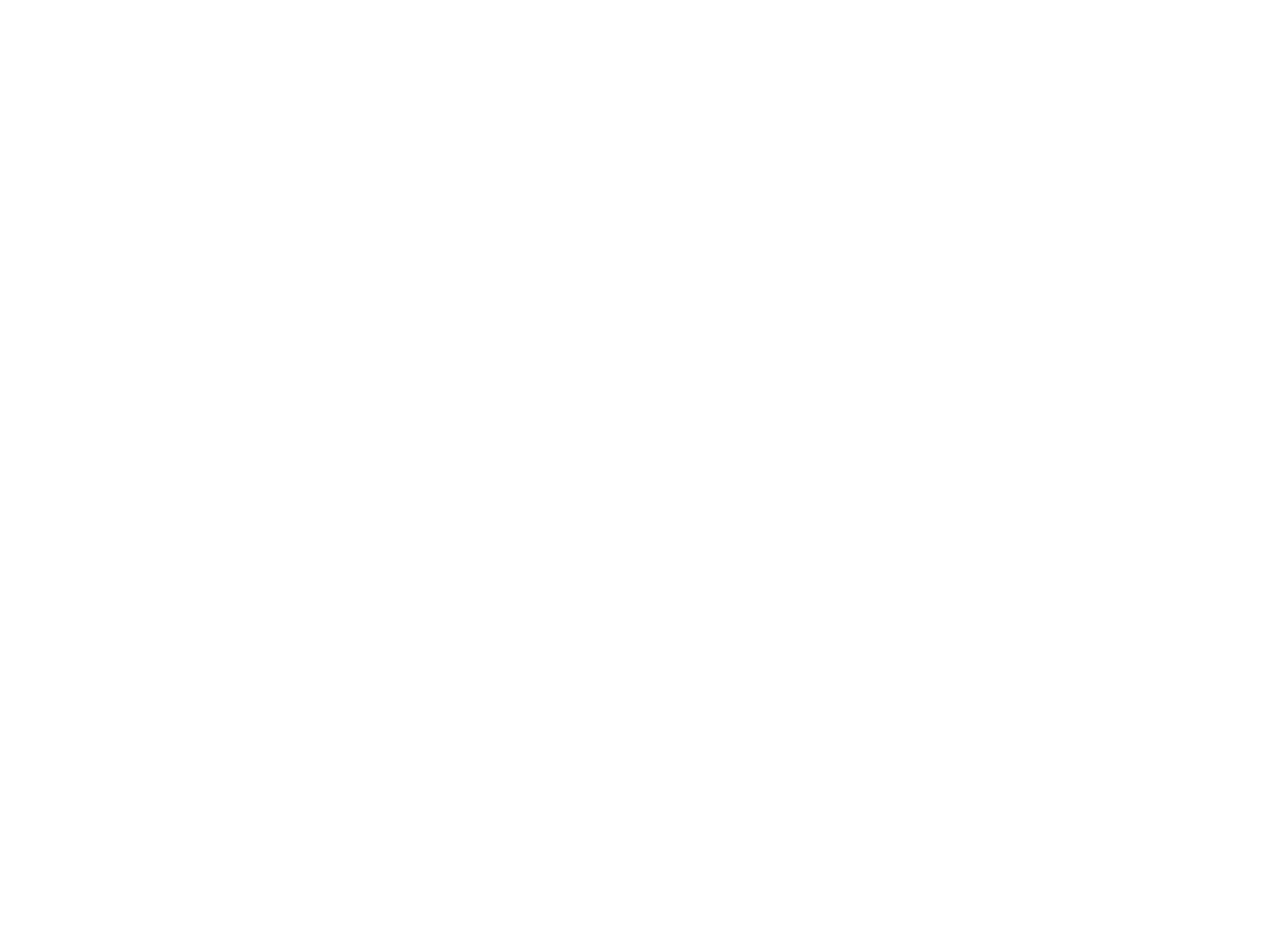
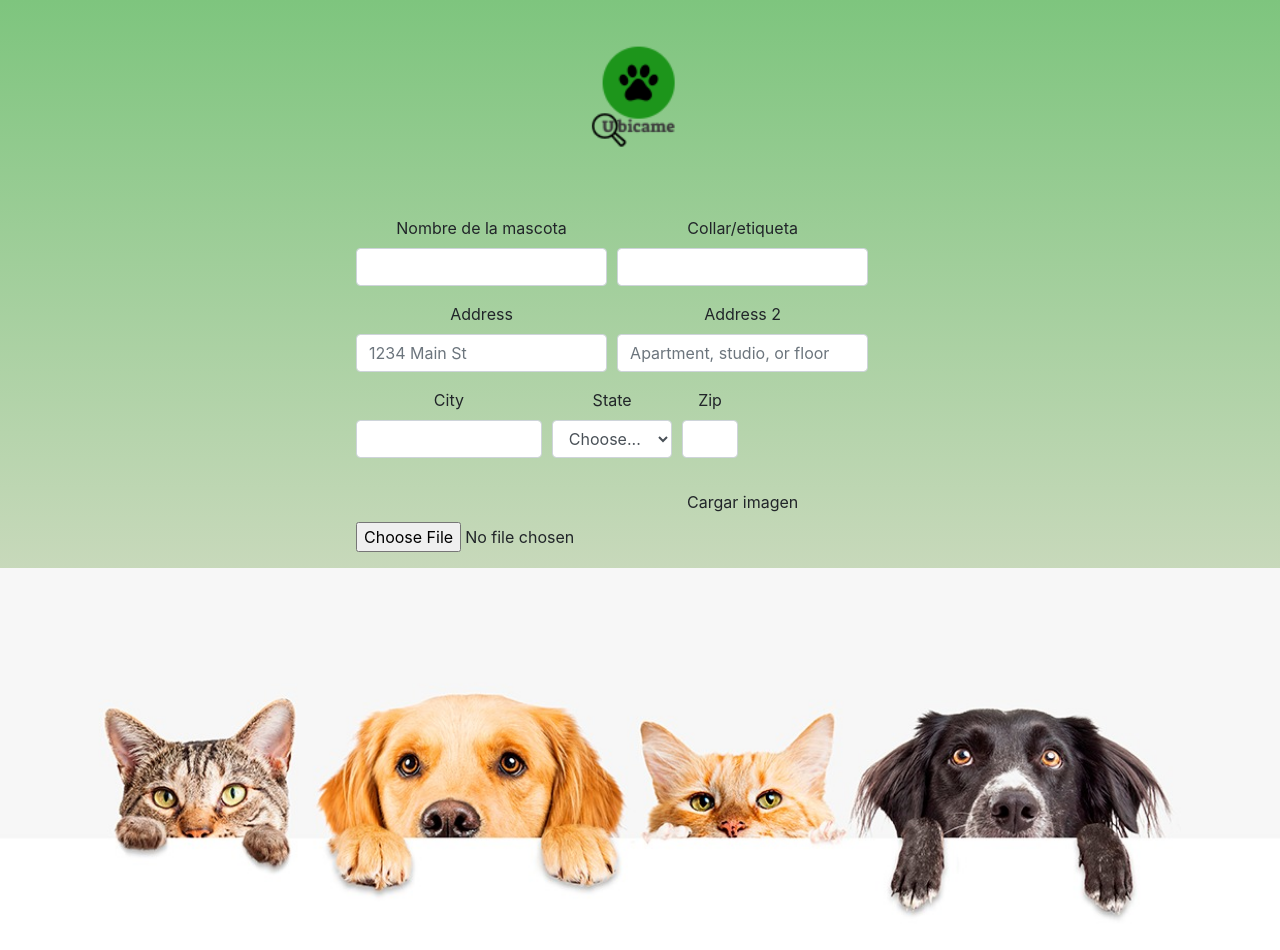
Before and after one commit to FrancoRaggio/frontend-agiles, a React (Create React App) app: page /add-pet in a window 1280 px wide. Before the commit the page ends 800 px from the top, so only its background shows below. Built offline with nearby package versions, Linux system fonts and the light colour scheme.

Commit message:
Alta de publicacion

```diff
--- a/src/App.js
+++ b/src/App.js
@@ -6,6 +6,7 @@
 import About from "./modules/home/pages/About";
 import AddPost from "./modules/pet/pages/AddPost";
 import Map from "./modules/map/pages/Map";
+import AddPet from "./modules/pet/pages/AddPet";
 import { BrowserRouter as Router, Switch, Route } from "react-router-dom";
 
 function App() {
@@ -19,6 +20,7 @@
           <Route exact path="/about" component={About} />
           <Route exact path="/add-post" component={AddPost} />
           <Route exact path="/map" component={Map} />
+          <Route exact path="/add-pet" component={AddPet} />
         </Switch>
       </Router>
     </div>
--- a/src/modules/home/styles/Home.css
+++ b/src/modules/home/styles/Home.css
@@ -1,4 +1,4 @@
 .padre {
     background: linear-gradient(180deg, rgb(126, 197, 126), rgb(223, 223, 206));
-    height: 500px;
+    height: 750px;
   }
--- /dev/null
+++ b/src/modules/pet/components/FormPet.js
@@ -0,0 +1,59 @@
+import React from 'react'
+import { Container } from '@material-ui/core'
+
+class FormPet extends React.Component {
+    render() {
+        return (
+            <Container>
+<form>
+  <div class="form-row">
+    <div class="form-group col-md-4">
+      <label for="inputEmail4">Nombre de la mascota</label>
+      <input type="email" class="form-control" id="inputEmail4"/>
+    </div>
+    <div class="form-group col-md-4">
+      <label for="inputPassword4">Collar/etiqueta</label>
+      <input type="password" class="form-control" id="inputPassword4"/>
+    </div>
+  </div>
+  <div class="form-row">
+    <div class="form-group col-md-4">
+        <label for="inputAddress">Address</label>
+        <input type="text" class="form-control" id="inputAddress" placeholder="1234 Main St"/>
+    </div>
+    <div class="form-group col-md-4">
+        <label for="inputAddress2">Address 2</label>
+        <input type="text" class="form-control" id="inputAddress2" placeholder="Apartment, studio, or floor"/>
+    </div>
+  </div>
+  <div class="form-row">
+    <div class="form-group col-md-3">
+      <label for="inputCity">City</label>
+      <input type="text" class="form-control" id="inputCity"/>
+    </div>
+    <div class="form-group col-md-2">
+      <label for="inputState">State</label>
+      <select id="inputState" class="form-control">
+        <option selected>Choose...</option>
+        <option>...</option>
+      </select>
+    </div>
+    <div class="form-group col-md-1">
+      <label for="inputZip">Zip</label>
+      <input type="text" class="form-control" id="inputZip"/>
+    </div>
+  </div>
+  <div class="form-group">
+    </div>
+  <div class="form-group">
+    <label for="exampleFormControlFile1">Cargar imagen</label>
+    <input type="file" class="form-control-file" id="exampleFormControlFile1"/>
+  </div>
+</form>
+
+</Container>
+
+        )
+    }
+}
+export default FormPet
--- /dev/null
+++ b/src/modules/pet/pages/AddPet.js
@@ -0,0 +1,32 @@
+import React from 'react'
+import FormPet from '../components/FormPet'
+import { Grid, TableFooter, Container } from "@material-ui/core";
+import "./../../home/styles/Home.css";
+import Logo from '../../layouts/Logo'
+import Footer from '../../layouts/Footer'
+
+const AddPet = () => {
+    return (
+        <div className="padre">
+            <Grid container>
+                <Grid xs={12} sm={12} >
+                    <p className="lead text-center"> <Logo /></p>
+                </Grid>
+
+                <Container >
+                <Grid container>
+                <Grid xs={12} sm={3}>
+                   <div></div>
+                   </Grid>
+                <Grid xs={12} sm={8}>
+                    <FormPet/>
+                </Grid>
+                </Grid>
+                </Container>
+                <Footer/>
+            </Grid>
+        </div>
+    );
+}
+
+export default AddPet;
```
